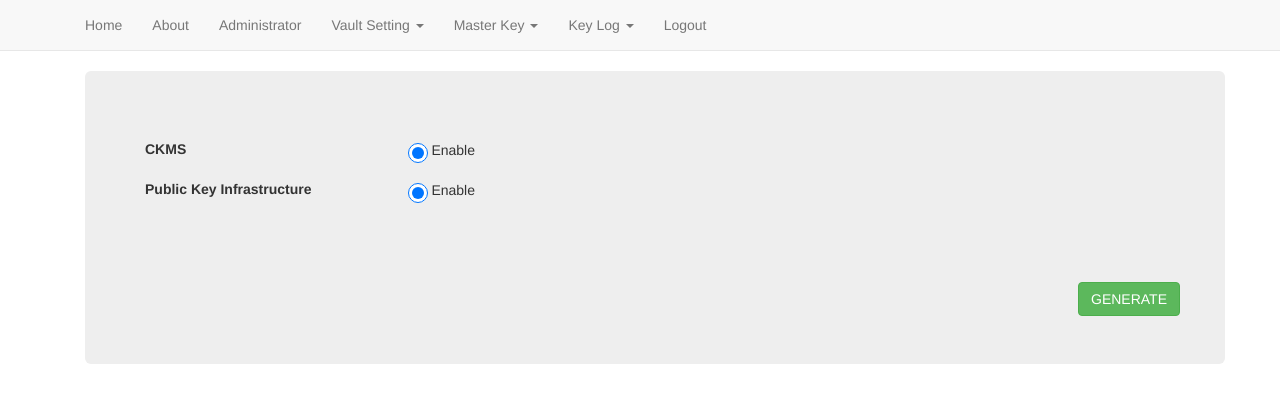
After one commit to FirmanBr/PKI, a Django app: page /aps/validkey/ in a window 1280 px wide. The commit adds this page. Shown: the top 403 px of the page. Run offline with Django 3.2, Linux system fonts and the light colour scheme; a user stored in the database is signed in; data comes from the database, SQL or seed files in the repository; some libraries are stand-ins or nearby versions.

Commit message:
version 041120191604

```diff
--- a/aps/urls.py
+++ b/aps/urls.py
@@ -12,6 +12,8 @@ urlpatterns=[
     url(r'^create_key_submit/$',views.create_key_submit,name='create_key_submit'),
     url(r'^key_submit/$',views.key_submit,name='key_submit'),
     url(r'^master_key/$',views.master_key,name='master_key'),
+    url(r'^validkey/$',views.validkey,name='validkey'),
+    url(r'^validkeysubmit/$',views.validkeysubmit,name='validkeysubmit'),
     url(r'^rotate_key_master/$',views.rotate_key_master,name='rotate_key_master'),
     url(r'^delete_key_master/$',views.delete_key_master,name='delete_key_master'),
     url(r'^requestcsca/$',views.requestcsca,name='requestcsca'),
--- a/aps/views.py
+++ b/aps/views.py
@@ -326,3 +326,41 @@ def delete_key_master(request) :
 def requestcsca(request):
 
     return render(request, 'aps/requestcsca.html')
+
+@login_required
+def validkey(request):
+
+    return render(request, 'aps/validkey.html')
+
+@login_required
+def validkeysubmit(request):
+    if request.method == 'POST':
+
+        client.sys.enable_secrets_engine(
+            backend_type='transit',
+            path='transit',
+
+        )
+
+        client.sys.enable_secrets_engine(
+            backend_type='pki',
+            path='pki',
+        )
+        set_crl_configuration_response = client.secrets.pki.set_crl_configuration(
+            expiry='365h',
+            disable=False
+        )
+
+        set_urls_response = client.secrets.pki.set_urls(
+            {
+            'issuing_certificates': ['http://127.0.0.1:8200/v1/pki/ca'],
+            'crl_distribution_points': ['http://127.0.0.1:8200/v1/pki/crl']
+            }
+        )
+
+        pyautogui.alert('Configure Sucessfull')
+        return render(request, 'aps/index.html')
+
+    else :
+        pyautogui.alert('failed')
+        return render(request, 'aps/index.html')
--- a/pki/settings.py
+++ b/pki/settings.py
@@ -10,7 +10,7 @@ STATIC_DIR = os.path.join(BASE_DIR,'static')
 MEDIA_DIR = os.path.join(BASE_DIR,'media')
 SECRET_KEY = 'j0(i0wp82-riqb^@88@5a+^!-*(qq1$01(jchj0k^-8b&g941b'
 DEBUG = True
-ALLOWED_HOSTS = []
+ALLOWED_HOSTS = ['192.168.88.67','127.0.0.1:8200','192.168.88.114' '127.0.0.1', '0.0.0.0', '192.168.88.111']
 
 INSTALLED_APPS = [
     'django.contrib.admin',
--- a/templates/aps/base.html
+++ b/templates/aps/base.html
@@ -49,7 +49,12 @@
 
           {% if user.is_authenticated %}
             {% if user.profile.role == 1 %}
-              <li><a class="navbar-link" href="#">Activate Vault</a></li>
+              <li class="dropdown">
+                <a href="#" data-toggle="dropdown" class="dropdown-toggle">Vault Setting <b class="caret"></b></a>
+                  <ul class="dropdown-menu">
+                    <li><a href="{% url 'aps:validkey'%}">Configuration</a></li>
+                  </ul>
+              </li>
             {% endif %}
           {% endif %}
 
--- /dev/null
+++ b/templates/aps/validkey.html
@@ -0,0 +1,72 @@
+{% extends 'aps/base.html' %}
+{% block body_block %}
+
+  <div class="container">
+    <div class="jumbotron">
+      <h3 align="center"> </h3>
+
+      <div>
+      </div>
+
+      <form method="post"action="{% url 'aps:validkeysubmit' %}">
+        {% csrf_token %}
+
+        <div class="form-group row">
+          <label class="form-label col-md-3" for="cscakey">CKMS</label>
+            <div class="col-md-9">
+                <input checked type="radio" class="form-control-sm" name="cscakey" id="cscakey" style="height:20px; width:20px; vertical-align: middle;" value="enable"> Enable
+            </div>
+        </div>
+
+        <div class="form-group row">
+          <label class="form-label col-md-3" for="cscakey">Public Key Infrastructure</label>
+            <div class="col-md-9">
+                <input checked type="radio" class="form-control-sm" name="pki" id="pki" style="height:20px; width:20px; vertical-align: middle;" value="enable"> Enable
+            </div>
+        </div>
+
+        <div class="form-group row">
+            <div class="col-md-9">
+              <input type="hidden" name="validitykeys"
+                maxlength="255"
+                class="form-control form-control-sm"
+                placeholder="Username" title="" required="" value="365h"
+                id="validitykeys">
+            </div>
+        </div>
+
+        <div class="form-group row">
+            <div class="col-md-9">
+              <input type="hidden" name="issuing_certificates"
+                maxlength="255"
+                class="form-control form-control-sm"
+                title="" required="" value="http://127.0.0.1:8200/v1/pki/ca"
+                id="issuing_certificates">
+            </div>
+        </div>
+
+        <div class="form-group row">
+            <div class="col-md-9">
+              <input type="hidden" name="crlurl"
+                maxlength="255"
+                class="form-control form-control-sm"
+                title="" required="" value="http://127.0.0.1:8200/v1/pki/crl"
+                id="crlurl">
+            </div>
+        </div>
+
+        <div class="row">
+          <div class="col-12 text-center">
+            <div class="form-group">
+              <button type="submit" class="form-button btn btn-success btn pull-right" >
+              GENERATE
+              </button>
+            </div>
+          </div>
+        </div>
+
+      </form>
+    </div>
+  </div>
+
+{% endblock %}
```
